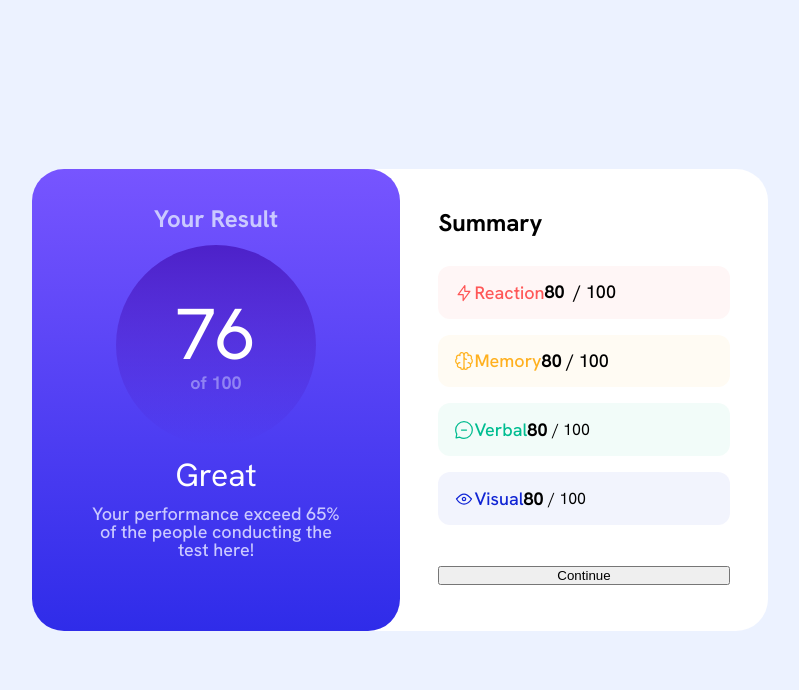
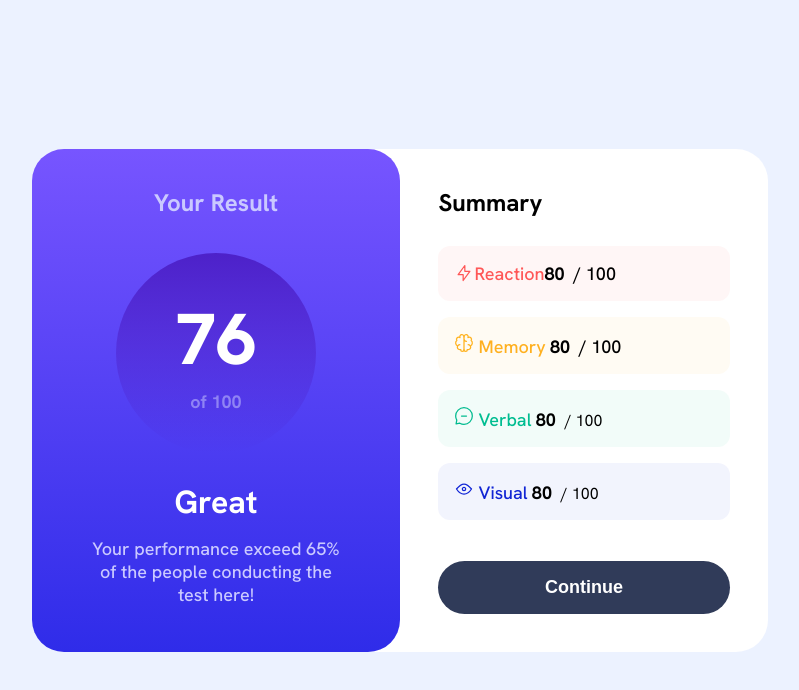
Before and after one commit to DonHeidi/results-summary-component, a website: page index.html in a window 1280 px wide. Shown: the whole page, without its empty margins (240-1039 px from the left). Drawn offline with Linux system fonts and the light colour scheme.

Commit message:
edited fonts and button

```diff
--- a/index.html
+++ b/index.html
@@ -11,26 +11,26 @@
 
 <body>
     <main class="container bg--very-light-blue">
-        <div class="result-summary bg--white rounded--l">
-            <div class="score rounded--l">
+        <div class="result-summary grid grid__col--2 grid--center bg--white rounded--l">
+            <div class="score flex flex--column flex--align-center bg--gradient-1 rounded--l">
                 <h1 class="heading--m text--light-blue bold">Your Result</h1>
                 <div class="score__box flex flex--column flex--center bg--gradient-2">
-                    <span id="score" class="heading--xl text--white extra-bold">76</span>
+                    <span id="score" class="heading--xl text--white text--extra-bold">76</span>
                     <span class="score--max text text--bold text--light-blue">of 100</span>
                 </div>
-                <span class="heading--l text--white">Great</span>
+                <span class="heading--l text--white text--bold">Great</span>
                 <p class="text text--light-blue text--centered">Your performance exceed 65% of the people conducting
                     the test here!</p>
             </div>
-            <div class="summary">
-                <h2 class="summary__title">Summary</h2>
+            <div class="summary flex flex--column">
+                <h2 class="heading--m">Summary</h2>
                 <ul class="summary__list">
-                    <li class="summary__item bg--red-white-95">
+                    <li class="summary__item flex flex--align-center bg--red-white-95">
                         <div class="flex flex--align-center">
                             <img src="assets/images/icon-reaction.svg" alt="reaction">
                             <span class="text text--red">Reaction</span>
                         </div>
-                        <div flex flex--align-center>
+                        <div flex flex--align-center style="align-self: flex-end;">
                             <span class="text text--bold">80&nbsp;</span>
                             <span class="text">/ 100</span>
                         </div>
@@ -54,7 +54,7 @@
                         <span>/ 100</span>
                     </li>
                 </ul>
-                <button class="button">Continue</button>
+                <button class="button text text--bold text--white">Continue</button>
             </div>
         </div>
     </main>
--- a/styles.css
+++ b/styles.css
@@ -38,43 +38,44 @@
 
 }
 
+.button {
+    background-color: var(--dark--navy);
+    padding: 1rem;
+    border-radius: 100vw;
+    border: none;
+
+    &:hover {
+        cursor: pointer;
+        outline: 1px solid cornflowerblue;
+        background: var(--gradient-1);
+    }
+
+    &:active {
+        outline: 1px solid cornflowerblue;
+    }
+}
+
 .result-summary {
-    display: grid;
-    grid-template-columns: 1fr 1fr;
-    justify-content: space-evenly;
-    background: white;
     max-width: 736px;
 
-
-    @media screen and (max-width: 768px) {
-        grid-template-columns: 1fr;
-    }
-
     .score {
-        display: flex;
-        flex-direction: column;
-        align-items: center;
-        gap: 14px;
-        background: linear-gradient(to bottom, #7755FF, #2F2CE9);
-        padding-top: 38px;
         padding-bottom: 46px;
         padding-inline: 54px;
 
-
-        .score__title {
-            font-size: 1.5rem;
-            line-height: auto;
-            color: #CAC9FF;
+        @media screen and (max-width: 768px) {
+            padding-inline: 57px;
         }
 
         .score__box {
-
+            margin-top: 7px;
             width: 200px;
             aspect-ratio: 1 / 1;
             gap: 4px;
-            align-items: center;
-            justify-content: center;
             border-radius: 50%;
+
+            @media screen and (max-width: 768px) {
+                width: 140px;
+            }
 
             .score--max {
                 opacity: 0.5166;
@@ -83,22 +84,17 @@
     }
 
     .summary {
-        display: flex;
-        flex-direction: column;
-        justify-content: space-between;
-        padding-top: 38px;
-        padding-bottom: 46px;
         padding-inline: 2.4rem;
 
+        width: 100%;
+        height: 100%;
+
         .summary__list {
-            margin-top: 28px;
             margin-bottom: 41px;
         }
 
 
         .summary__item {
-            display: flex;
-            align-items: center;
             list-style: none;
             padding: 1rem;
             border-radius: 0.75rem;
@@ -111,15 +107,33 @@
 
 }
 
+.grid {
+    display: grid
+}
+
+.grid__col--2 {
+    grid-template-columns: 1fr 1fr;
+
+    @media screen and (max-width: 768px) {
+        grid-template-columns: 1fr;
+    }
+}
+
+.grid--center {
+    place-items: center;
+}
+
 
 .flex {
     display: flex;
-    align-items: center;
-    justify-content: center;
 }
 
 .flex--column {
     flex-direction: column;
+}
+
+.flex--row {
+    flex-direction: row;
 }
 
 .flex--wrap {
@@ -141,23 +155,49 @@
 
 .heading--xl {
     font-size: 72px;
-    line-height: 72px;
+    /* line-height: 72px; */
+
+    @media screen and (max-width: 768px) {
+        font-size: 56px;
+        line-height: 56px;
+    }
 }
 
 .heading--l {
     font-size: 32px;
-    line-height: 32px;
+    /* line-height: 32px; */
+    margin-top: 1.75rem;
+    margin-bottom: 0.875rem;
+
+    @media screen and (max-width: 768px) {
+        font-size: 24px;
+        line-height: 24px;
+    }
 }
 
 .heading--m {
     font-size: 24px;
-    line-height: 24px;
+    /* line-height: 24px; */
+    margin-top: 38px;
+    margin-bottom: 28px;
+
+    @media screen and (max-width: 768px) {
+        font-size: 18px;
+        line-height: 18px;
+        margin-top: 24px;
+        margin-bottom: 24px;
+    }
 }
 
 .text {
     font-size: 18px;
-    line-height: 18px;
+    /* line-height: 18px; */
     font-weight: 500;
+
+    @media screen and (max-width: 768px) {
+        font-size: 16px;
+        /* line-height: 16px; */
+    }
 }
 
 .text--white {
```
